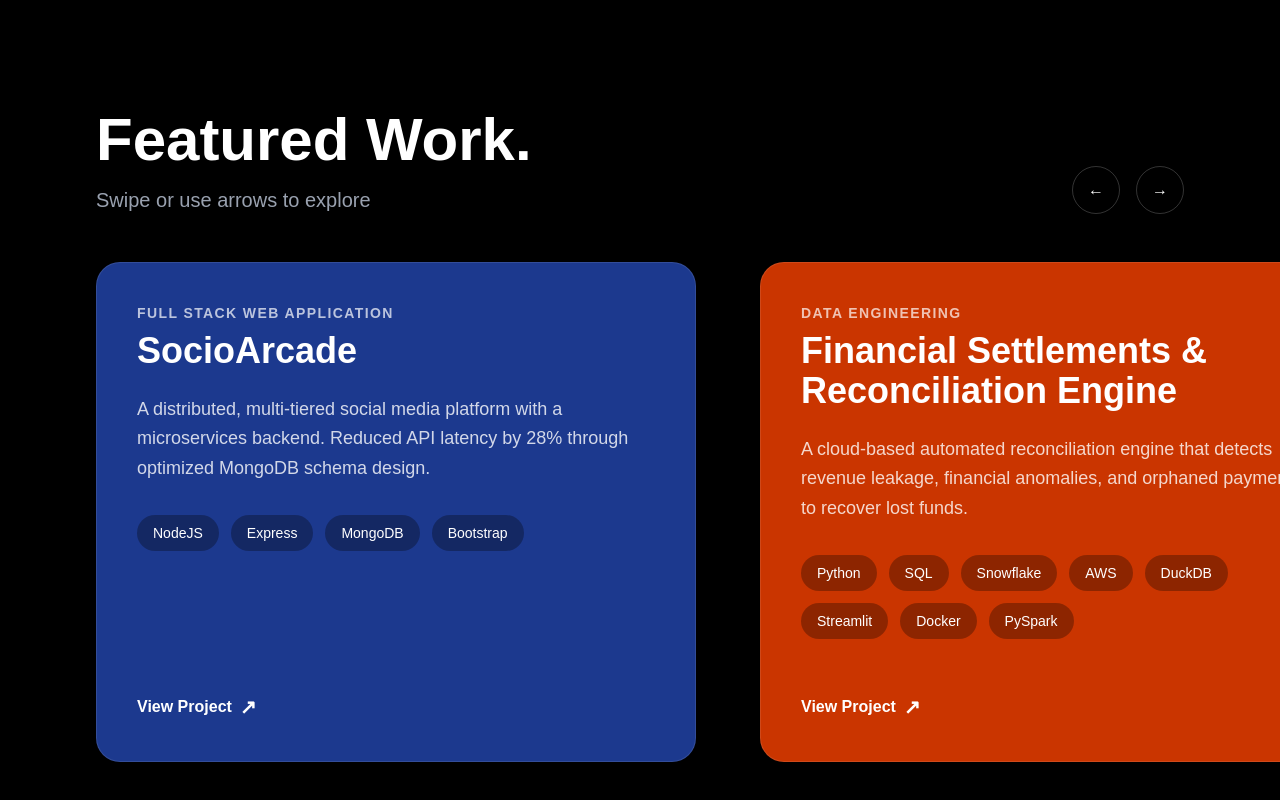
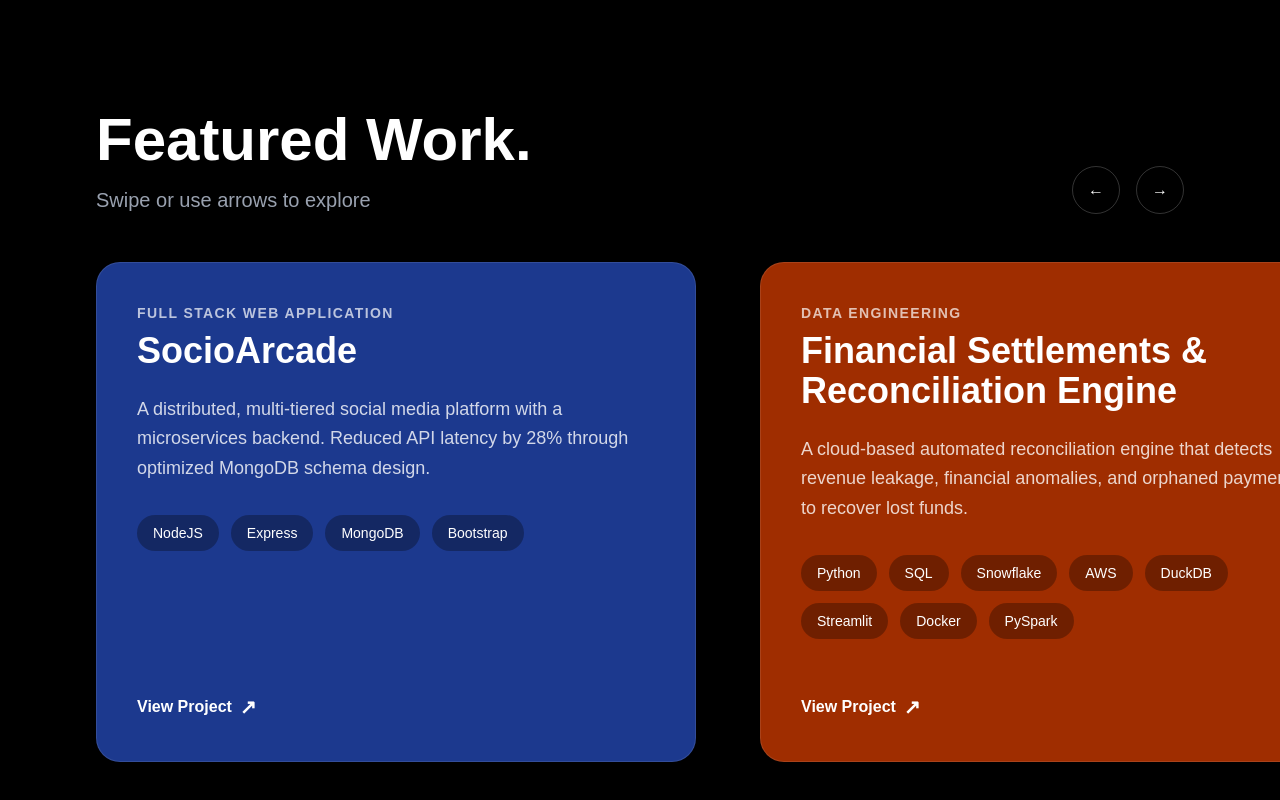
Before and after one commit to Shashwat2244/shashwat-portfolio-new, a Next.js app: page / in a window 1280 px wide. Shown: the part 1989-2789 px from the top of the page. Built offline with nearby package versions, Linux system fonts and the light colour scheme.

Commit message:
Update Projects.tsx

```diff
--- a/components/Projects.tsx
+++ b/components/Projects.tsx
@@ -15,7 +15,7 @@ const projects = [
     description: "A cloud-based automated reconciliation engine that detects revenue leakage, financial anomalies, and orphaned payments to recover lost funds.",
     tech: ["Python", "SQL", "Snowflake", "AWS", "DuckDB", "Streamlit", "Docker", "PySpark"],
     link: "https://github.com/Shashwat2244/Financial-Reconciliation-Engine",
-    color: "bg-orange-700",
+    color: "bg-orange-800",
   },
   {
     title: "Credit Card Fraud Detection",
```
